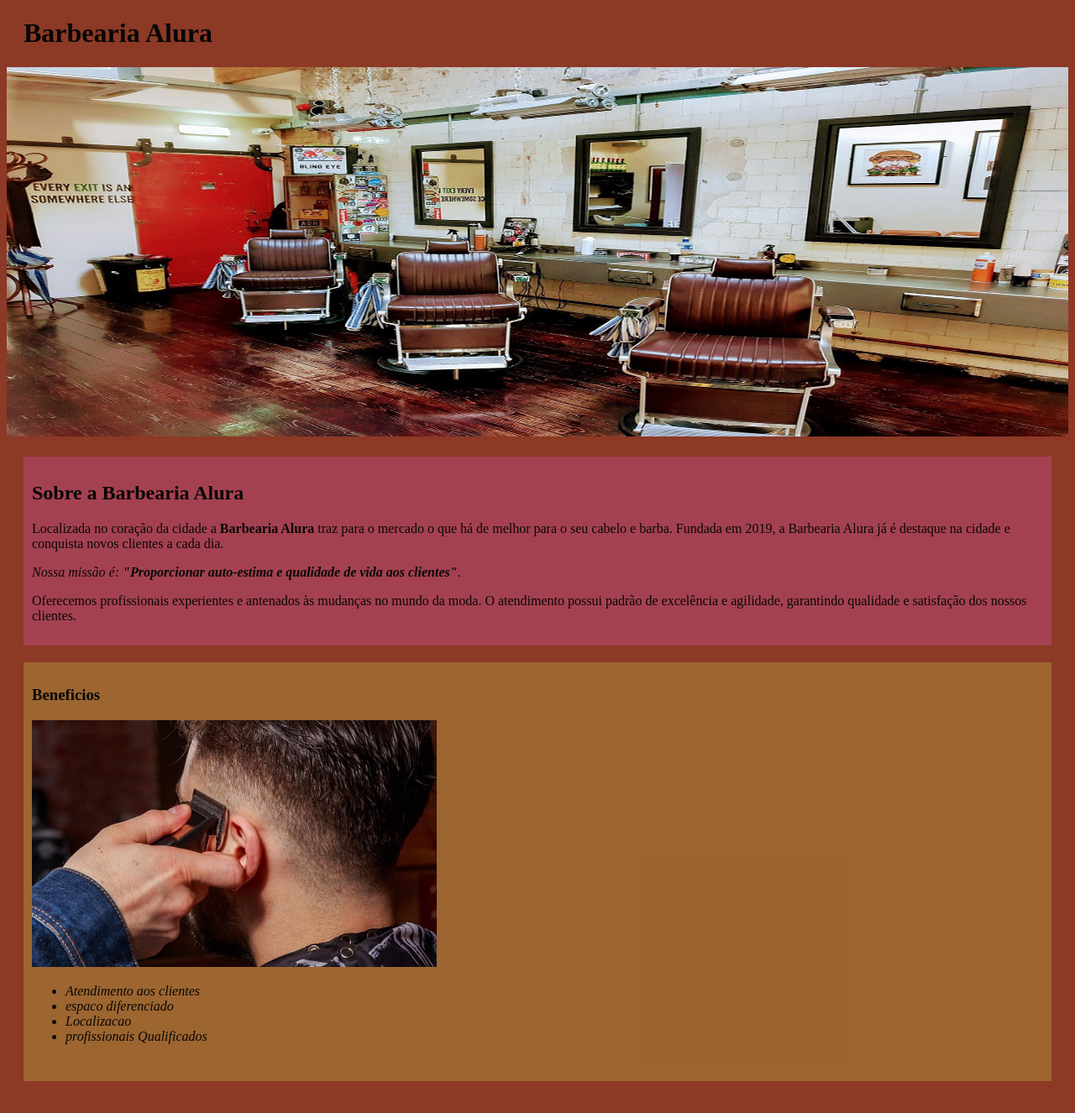
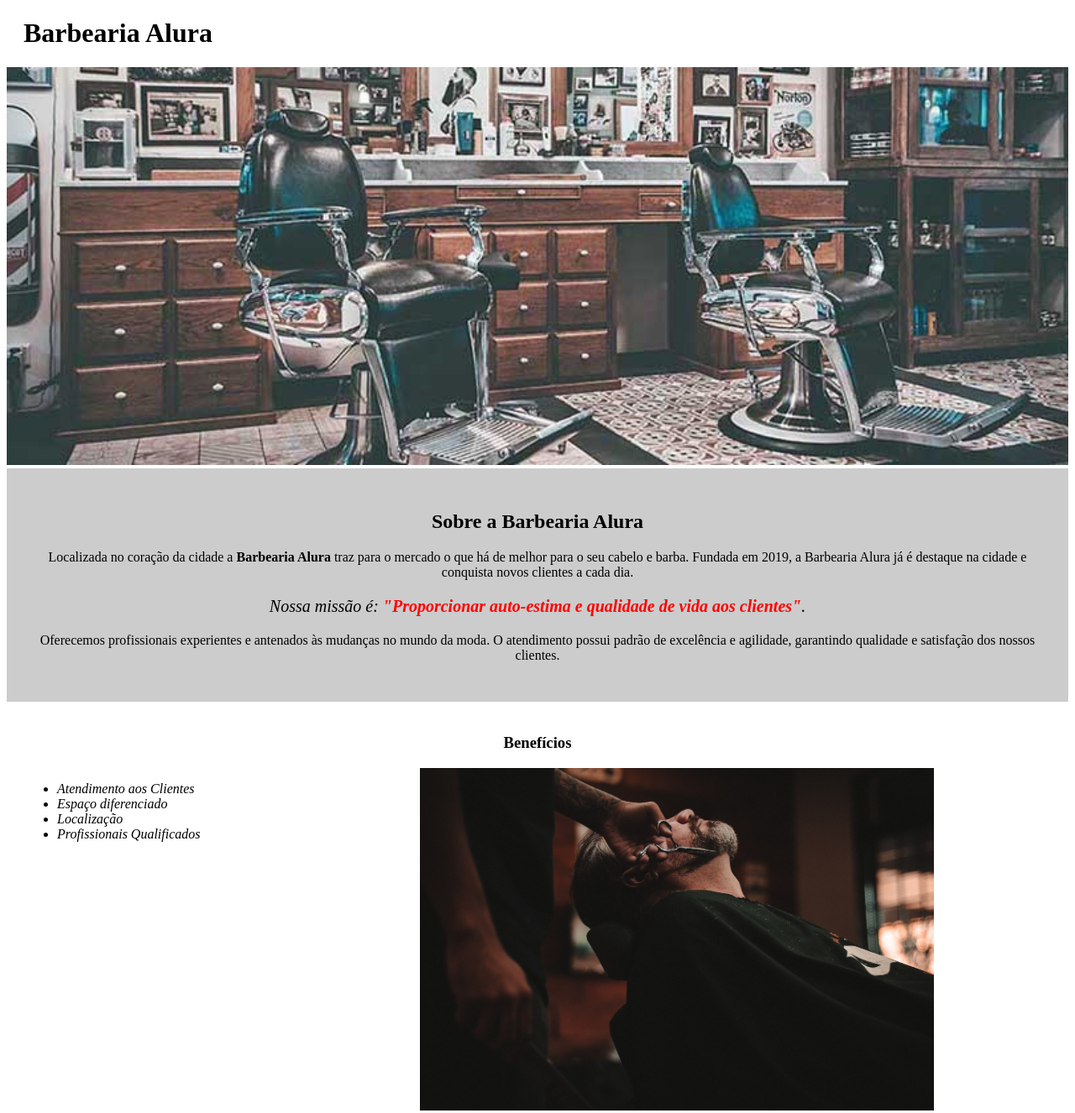
Before and after one commit to MateusAugusto1/EstudosAlura, a plain HTML site: page index.html in a window 1280 px wide. Shown: the whole page at 84% size. Drawn offline with Linux system fonts and the light colour scheme.

Commit message:
SiteAlura

```diff
--- a/index.html
+++ b/index.html
@@ -2,36 +2,36 @@
 <html lang="pt-br">
 	<head>
 		<meta charset="UTF-8">
-    <meta http-equiv="X-UA-Compatible" content="IE=edge">
-    <meta name="viewport" content="width=device-width, initial-scale=1.0">
 		<title>Barbearia Alura</title>
 		<link rel="stylesheet" href="style.css">
+	</head>
 
+	<body>
+		<header>
+			<h1 class="titulo-principal">Barbearia Alura</h1>
+		</header>
+		<img id="banner" src="banner.jpg">
+		<div class="principal">
+			<h2 class="titulo-centralizado">Sobre a Barbearia Alura</h2>
 
-</head>
-<header><h1>Barbearia Alura</h1></header>
-    <body >
-        <img id="bannner" src="barbershop-4218899_1280.jpg" alt="barbearia">
-            <div class="principal"><h2>Sobre a Barbearia Alura</h2>
 			<p>Localizada no coração da cidade a <strong>Barbearia Alura</strong> traz para o mercado o que há de melhor para o seu cabelo e barba. Fundada em 2019, a Barbearia Alura já é destaque na cidade e conquista novos clientes a cada dia.</p>
 
-            <p><em>Nossa missão é: <strong>"Proporcionar auto-estima e qualidade de vida aos clientes"</strong>.</em></p>
+			<p id="missao"><em>Nossa missão é: <strong>"Proporcionar auto-estima e qualidade de vida aos clientes"</strong>.</em></p>
 
-            <p>Oferecemos profissionais experientes e antenados às mudanças no mundo da moda. O atendimento possui padrão de excelência e agilidade, garantindo qualidade e satisfação dos nossos clientes.</p></div>
+			<p>Oferecemos profissionais experientes e antenados às mudanças no mundo da moda. O atendimento possui padrão de excelência e agilidade, garantindo qualidade e satisfação dos nossos clientes.</p>
+		</div>
 
 		<div class="beneficios">
-            <h3>Beneficios</h3>
-            <img src="Técnicas-de-corte-de-cabelo-masculino.jpg.jpg" alt="cortando o cabelo" class="corte">
+			<h3 class="titulo-centralizado">Benefícios</h3>
 
 			<ul>
-                <li class="itens">Atendimento aos clientes</li>
-                <li class="itens">espaco diferenciado</li>
-                <li class="itens">Localizacao</li>
-                <li class="itens">profissionais Qualificados</li>
-                </li>
+				<li class="itens">Atendimento aos Clientes</li>
+				<li class="itens">Espaço diferenciado</li>
+				<li class="itens">Localização</li>
+				<li class="itens">Profissionais Qualificados</li>
 			</ul>
-            <br>
-        </body>
+
+			<img src="beneficios.jpg" class="imagembeneficios">
+		</div>
 	</body>
 </html>
-</div>
--- a/style.css
+++ b/style.css
@@ -1,40 +1,48 @@
-@charset "utf-8";
-#bannner{
-    height: 440px;
-    width: 100%;
-}
-
-.secund{
-    font-size: 18px ;
-    color:#F2D750;
+#banner {
+	width:100%;
 }
 
 .principal{
-    background-color: #fc65f234;
-    margin: 20px;
-    padding:10px;
+	background: #CCCCCC;
+	padding: 30px;
 }
-body{
-    background-color:#8C3926;
-    color: #080706 ;
 
+.titulo-principal {
+	padding-left: 20px;
 }
-h1{
-    color:#080706;
-    padding-left: 20PX;
+
+.titulo-centralizado {
+	text-align: center
 }
-.itens{
-    font-style: italic;
+
+p {
+	text-align: center;
 }
-.beneficios{
-    background-attachment: fixed;
-    background-color: #daff5338;
-    margin: 20px;
-    padding:10px;
-    text-align: top;
 
+#missao {
+	font-size: 20px
 }
-.corte{
-    width: 40%;
-    height: 40%;
+
+em strong {
+	color: #FF0000;
 }
+
+.itens {
+	font-style: italic
+}
+
+.beneficios {
+	background: #FFFFFF;
+	padding: 20px;
+}
+
+ul {
+	display: inline-block;
+	vertical-align: top;
+	width: 20%;
+	margin-right: 15%;
+}
+
+.imagembeneficios {
+	width: 50%;
+}
```
Also changed, not shown: banner.jpg (added), beneficios.jpg (added). Lines whose indentation alone changed are shown as unchanged.
